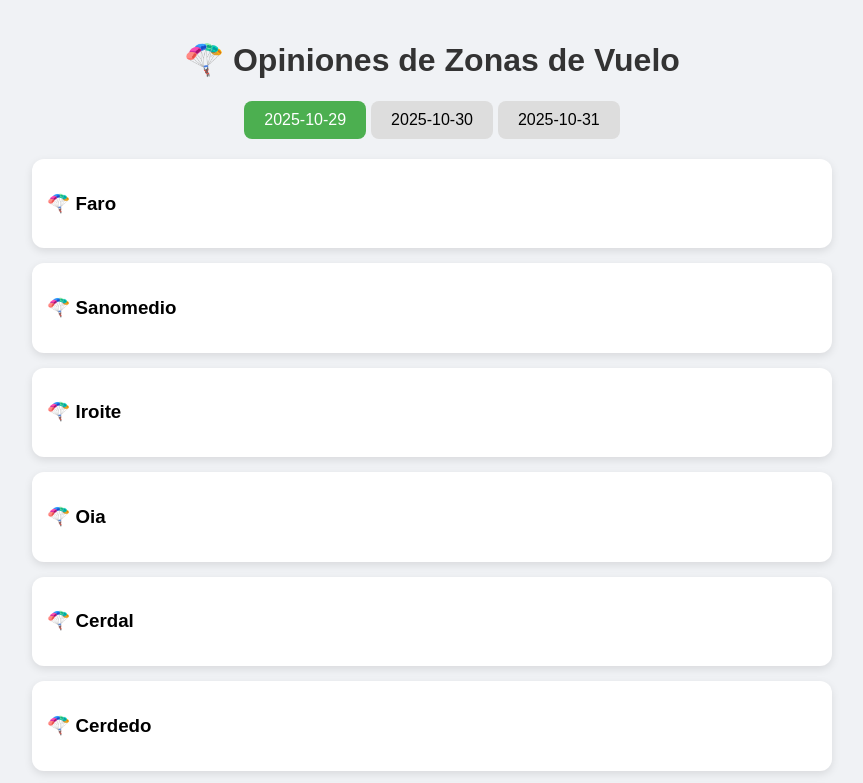
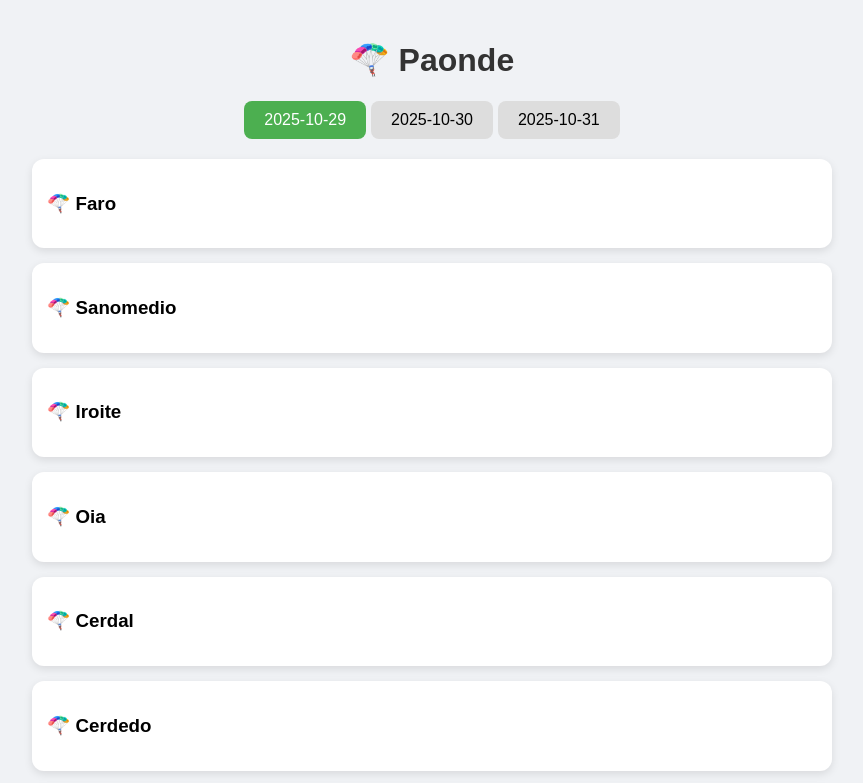
Before and after one commit to marcosgay-code/vuelo-opiniones, a plain HTML site: page index.html in a window 1280 px wide. Shown: the top 783 px of the page, without its empty margins (208-1071 px from the left). Drawn offline with Linux system fonts and the light colour scheme.

Commit message:
Update index.html

```diff
--- a/index.html
+++ b/index.html
@@ -31,7 +31,7 @@ input, select { margin-right: 5px; padding: 5px; border-radius: 5px; border: 1px
 </head>
 <body>
 
-<h1>🪂 Opiniones de Zonas de Vuelo</h1>
+<h1>🪂 Paonde</h1>
 
 <div class="tabs" id="tabs"></div>
 <div class="container" id="diasContainer"></div>
```
